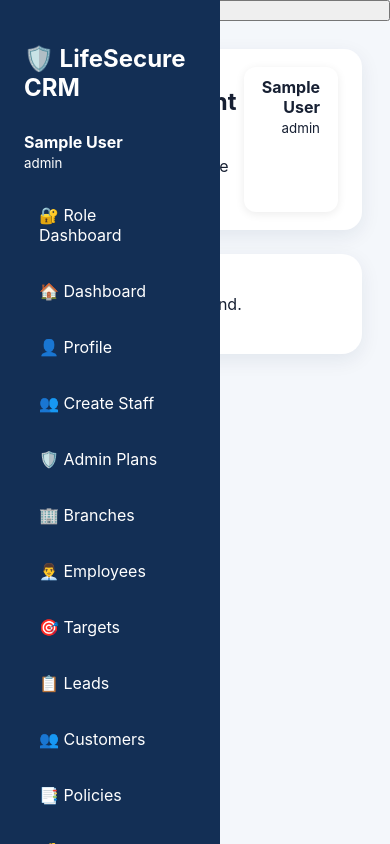
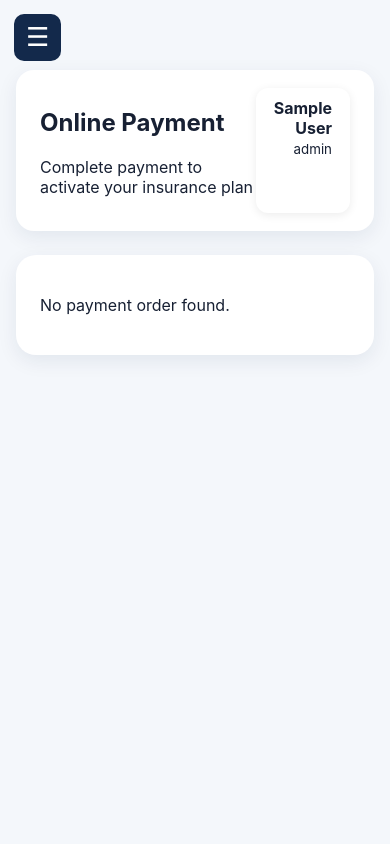
Before and after one commit to mummy7791/insurance-app, a React (Vite) app in the folder frontend/: page /payment in a window 390 px wide. Built offline with nearby package versions, Linux system fonts and the light colour scheme; no server answers; sample sign-in values are in the browser's storage.

Commit message:
Add mobile sidebar drawer

```diff
--- a/frontend/src/styles/app.css
+++ b/frontend/src/styles/app.css
@@ -578,53 +578,50 @@ body.dark .warning-badge {
   padding: 24px;
 }
 
-/* Mobile app lo kuda sidebar side lo ne undali */
+.mobile-menu-btn,
+.sidebar-overlay {
+  display: none;
+}
+
 @media (max-width: 768px) {
-  .dashboard-layout {
-    display: flex;
-    flex-direction: row;
+  .mobile-menu-btn {
+    display: block;
+    position: fixed;
+    top: 14px;
+    left: 14px;
+    z-index: 10001;
+    background: #13294b;
+    color: white;
+    border: none;
+    border-radius: 10px;
+    font-size: 26px;
+    padding: 8px 12px;
   }
 
   .sidebar {
-    width: 220px;
-    min-width: 220px;
-    position: fixed;
-    left: 0;
-    top: 0;
-    height: 100vh;
+    left: -280px !important;
+    width: 260px !important;
+    min-width: 260px !important;
+    transition: 0.3s ease !important;
+    z-index: 10000 !important;
   }
 
+  .sidebar.open {
+    left: 0 !important;
+  }
+
+  .sidebar-overlay.show {
+    display: block;
+    position: fixed;
+    inset: 0;
+    background: rgba(0, 0, 0, 0.45);
+    z-index: 9999;
+  }
+
+  .main,
   .dashboard-content {
-    margin-left: 220px;
-    width: calc(100% - 220px);
-    padding: 16px;
+    margin-left: 0 !important;
+    width: 100% !important;
+    padding: 70px 16px 16px !important;
   }
 }
-/* ===== MOBILE APK SIDEBAR FIX ===== */
-@media (max-width: 768px) {
-  .dashboard-layout {
-    display: flex !important;
-    flex-direction: row !important;
-    align-items: stretch !important;
-  }
-
-  .sidebar {
-    width: 220px !important;
-    min-width: 220px !important;
-    max-width: 220px !important;
-    position: fixed !important;
-    left: 0 !important;
-    top: 0 !important;
-    height: 100vh !important;
-    overflow-y: auto !important;
-    z-index: 9999 !important;
-  }
-
-  .dashboard-content,
-  .main-content,
-  .content {
-    margin-left: 220px !important;
-    width: calc(100% - 220px) !important;
-    padding: 16px !important;
-  }
-}
```
